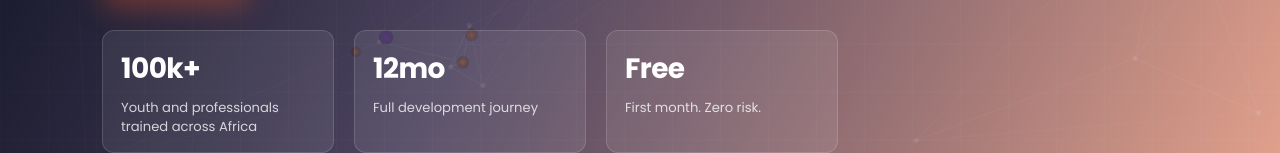
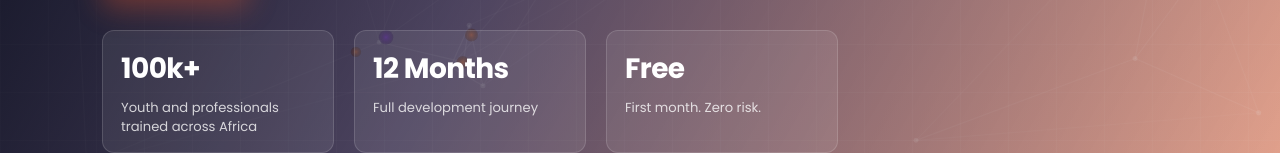
Before and after one commit to nerdzfactorycommunications-glitch/Talentry_Waitlist, a React (Vite) app: page / in a window 1280 px wide. Shown: the part 484-637 px from the top of the page. Built offline with nearby package versions, Linux system fonts and the light colour scheme.

Commit message:
update hero section cards spacing

```diff
--- a/src/App.tsx
+++ b/src/App.tsx
@@ -562,7 +562,7 @@ function App() {
                   <dd>Youth and professionals trained across Africa</dd>
                 </div>
                 <div>
-                  <dt>12mo</dt>
+                  <dt>12 Months</dt>
                   <dd>Full development journey</dd>
                 </div>
                 <div>
```
